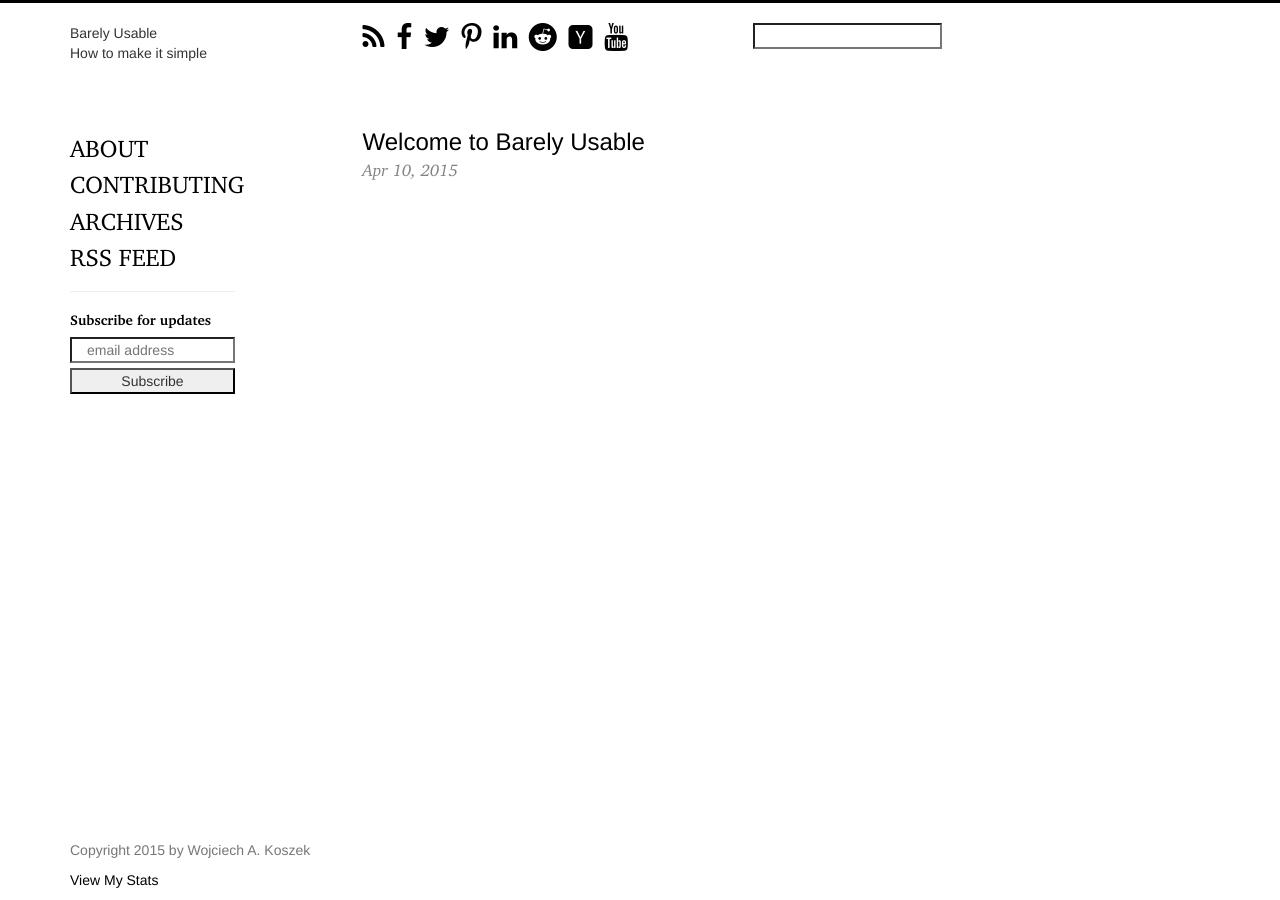
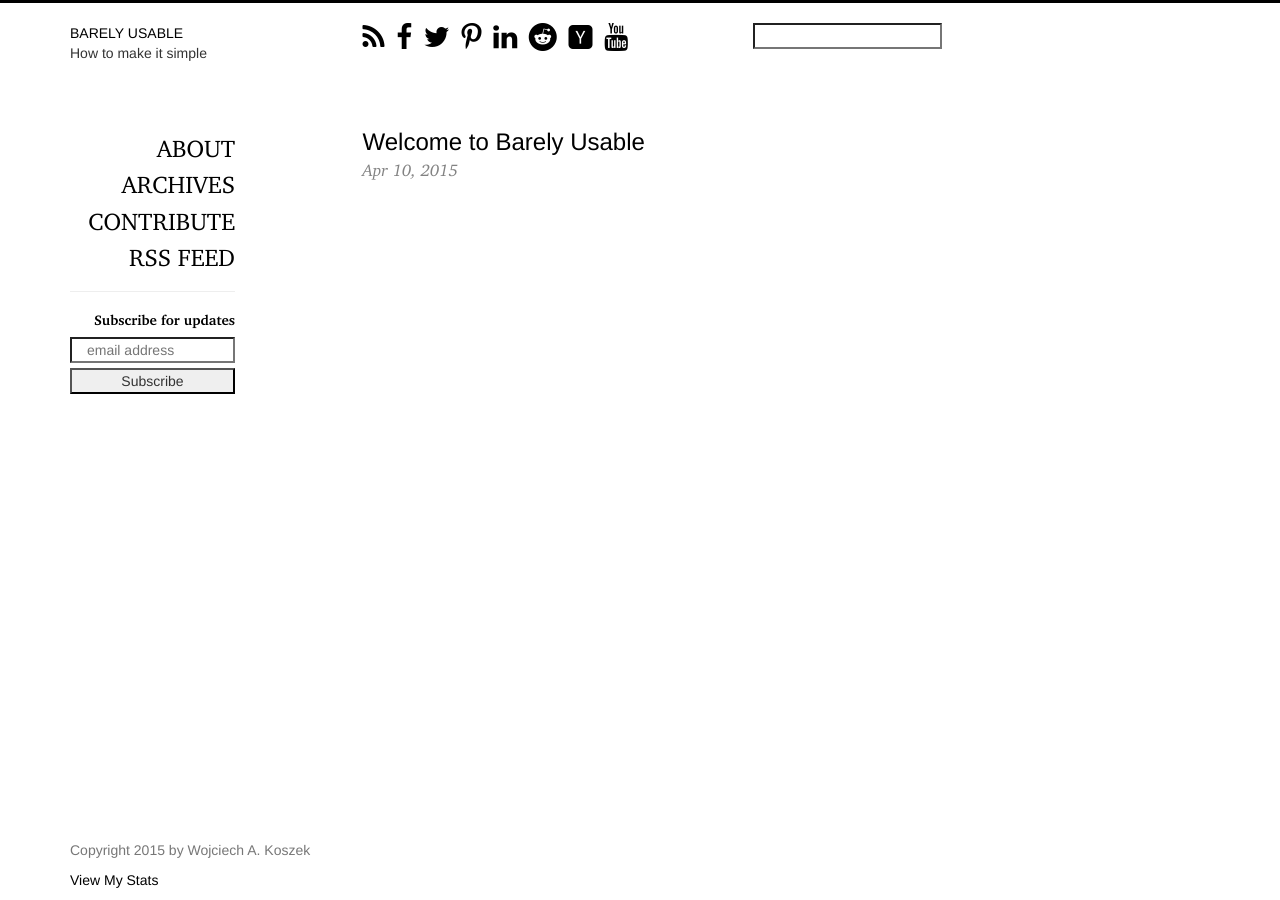
Before and after one commit to wkoszek/barelyusable, a Jekyll site: the page built from index.html, in a window 1280 px wide. Built offline with Jekyll 4.4.1, drawn with Linux system fonts in a browser that asks for light colours; nearby versions of some CDN libraries; comment, search, counter and statistics services are not loaded.

Commit message:
Improve the layout some more.

```diff
--- a/_config.yml
+++ b/_config.yml
@@ -1,5 +1,5 @@
 # Site settings
-title: Barely Usable
+title: BARELY USABLE
 email: contact@barelyusable.com
 description: > # this means to ignore newlines until "baseurl:"
   Everyday things and their usability.
--- a/_includes/head.html
+++ b/_includes/head.html
@@ -38,6 +38,9 @@
 			{
 				height: 100px;
 				vertical-align: middle;
+			}
+			.menu {
+				text-align: right;
 			}
 			.hdrsearch {
 				height: 102px;
--- a/_includes/header.html
+++ b/_includes/header.html
@@ -1,7 +1,7 @@
 	<header>
 		<div class="row" style="border: datted 1px orange">
 			<div class="col-md-2 hdrlogo" style="border: datted 1px red">
-				{{ site.title }}
+				<a href="/">{{ site.title }}</a>
 				<br>
 				How to make it simple
 			</div>
--- a/_layouts/default.html
+++ b/_layouts/default.html
@@ -5,10 +5,10 @@
 		<div class="container">
 			{% include header.html %}
 			<div class="row">
-				<div class="col-sm-2">
+				<div class="col-sm-2 menu">
 					<a href="about/"><h4>ABOUT</h4></a>
-					<a href="contributing/"><h4>CONTRIBUTING</h4></a>
 					<a href="archives/"><h4>ARCHIVES</h4></a>
+					<a href="contributing/"><h4>CONTRIBUTE</h4></a>
 					<a href="http://feeds.feedburner.com/barelyusable"><h4>RSS FEED</h4></a>
 					<hr>
 					<a href="contributing/"><h5>Subscribe for updates</h5></a>
```
